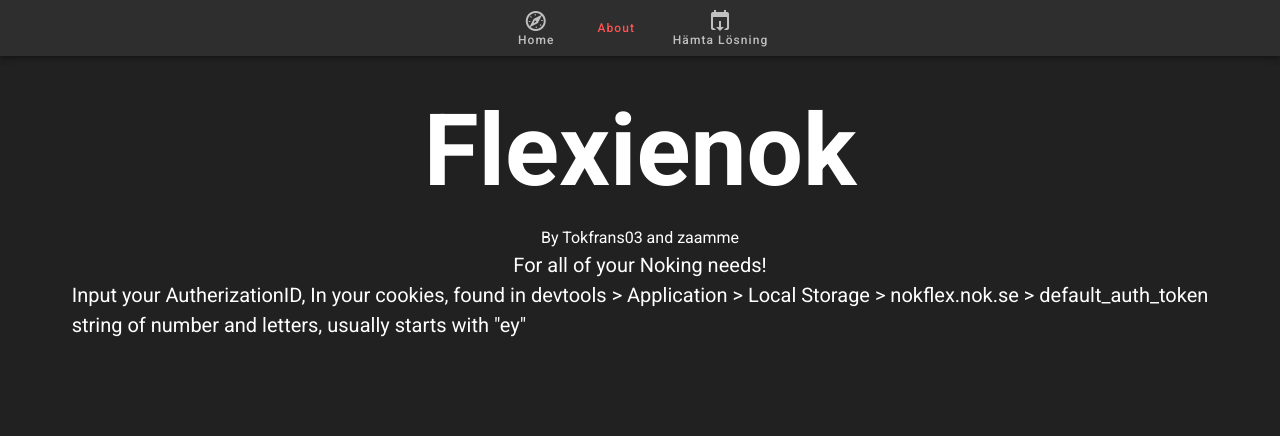
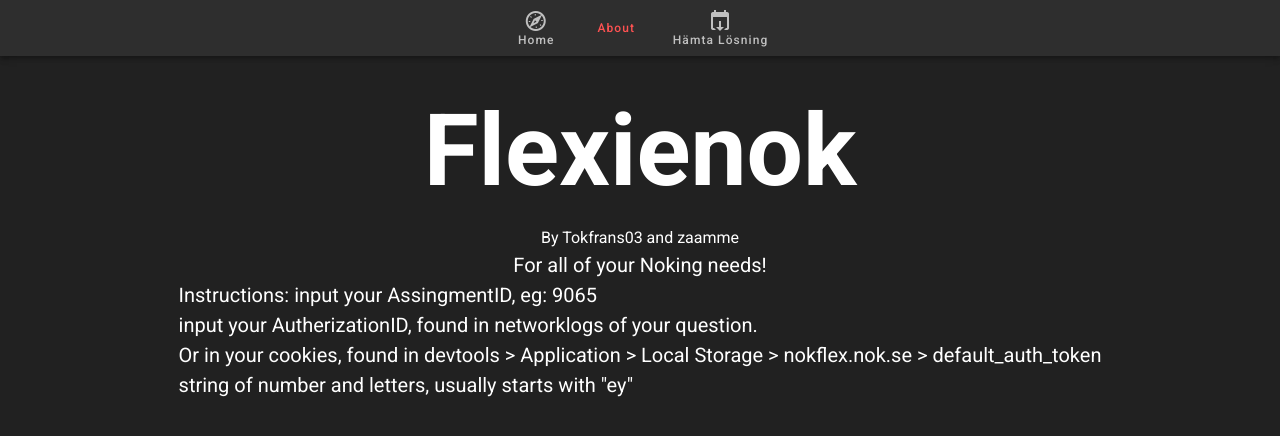
Before and after one commit to flexienok/flexienok, a Vue app in the folder flexienok/: page /About in a window 1280 px wide. Shown: the top 436 px of the page. Built offline with nearby package versions, Linux system fonts and the light colour scheme.

Commit message:
Revert "bättre about och fixade deploy.sh"
This reverts commit 4ea55eb8f1881beb9192335f8b2182cdf8e5aed2.

```diff
--- a/flexienok/src/views/About.vue
+++ b/flexienok/src/views/About.vue
@@ -34,9 +34,9 @@
   justify="center">
 
     <span id="Body">
-      <!-- Instructions: input your AssingmentID, eg: 9065 <br>  -->
-      <!-- input your AutherizationID, found in networklogs of your question. <br>  -->
-      Input your AutherizationID, In your cookies, found in devtools > Application > Local Storage > nokflex.nok.se > default_auth_token <br>
+      Instructions: input your AssingmentID, eg: 9065 <br>
+      input your AutherizationID, found in networklogs of your question. <br>
+      Or in your cookies, found in devtools > Application > Local Storage > nokflex.nok.se > default_auth_token <br>
       string of number and letters, usually starts with "ey"
     </span>
 
```
Also changed, not shown: 2 other files (tests, documents, lock files or other folders).
